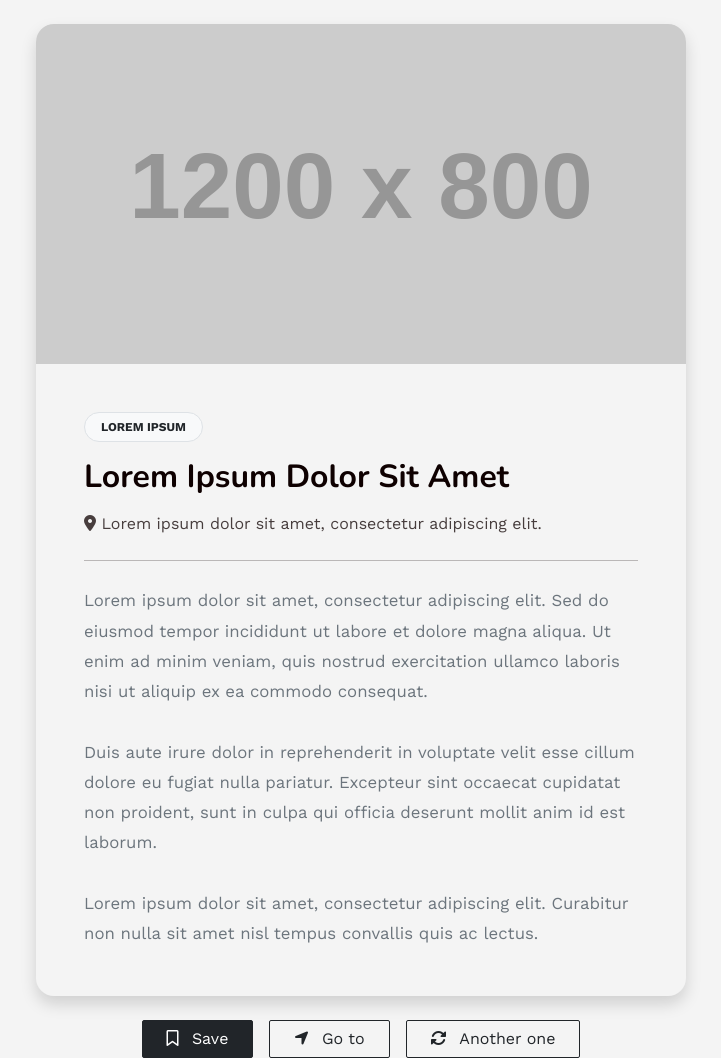
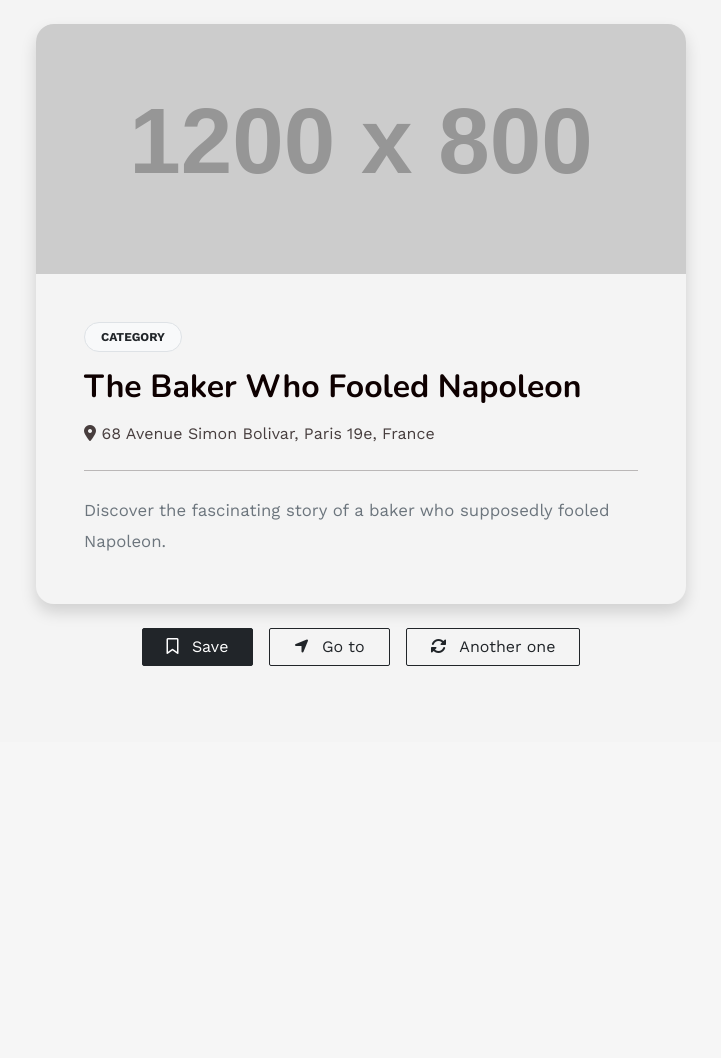
Before and after one commit to emmavalor/wrongpath, a Rails app: page /favs/1 in a window 1280 px wide. Shown: the part 58-1116 px from the top of the page, without its empty margins (279-1000 px from the left). After the commit the page ends 724 px from the top, so only its background shows below. Run offline with Rails 7, Linux system fonts and the light colour scheme; the visitor is signed in with stand-in values (Sample User, id 1); grey boxes labelled with a size stand in for pictures from a placeholder-image service; style sheets or scripts are compiled from the project's sources; some libraries are stand-ins or nearby versions.

Commit message:
Make gem card dynamic

```diff
--- a/app/controllers/favs_controller.rb
+++ b/app/controllers/favs_controller.rb
@@ -5,8 +5,14 @@ class FavsController < ApplicationController
   def create
   end
 
-  def show
-  end
+def show
+  @gem = {
+    title: "The Baker Who Fooled Napoleon",
+    address: "68 Avenue Simon Bolivar, Paris 19e, France",
+    image_url: "https://placehold.co/1200x800?text=Test+Gem",
+    description: "Discover the fascinating story of a baker who supposedly fooled Napoleon."
+  }
+end
 
   def destroy
   end
--- a/app/views/shared/_gem_card.html.erb
+++ b/app/views/shared/_gem_card.html.erb
@@ -1,50 +1,32 @@
-
 <div class="card mx-auto border-0 shadow"
      style="max-width: 650px; border-radius: 18px; overflow: hidden;">
 
   <img
-    src="https://placehold.co/1200x800?text=Lorem+Ipsum"
+    src="<%= @gem[:image_url] %>"
     class="card-img-top"
-    alt="Lorem Ipsum"
-    style="height: 340px; object-fit: cover;">
+    alt="<%= @gem[:title] %>"
+    style="height: 250px; object-fit: cover;">
 
   <div class="card-body p-4 p-md-5">
 
     <span class="badge rounded-pill bg-light text-dark border mb-3 px-3 py-2">
-      LOREM IPSUM
+      CATEGORY
     </span>
 
     <h2 class="fw-bold mb-3" style="font-size: 2rem; line-height: 1.2;">
-      Lorem Ipsum Dolor Sit Amet
+      <%= @gem[:title] %>
     </h2>
 
     <p class="text-muted mb-4">
       <i class="fa-solid fa-location-dot"></i>
-      Lorem ipsum dolor sit amet, consectetur adipiscing elit.
+      <%= @gem[:address] %>
     </p>
 
     <hr class="mb-4">
 
     <p class="card-text text-secondary"
        style="font-size: 1.05rem; line-height: 1.8;">
-
-      Lorem ipsum dolor sit amet, consectetur adipiscing elit.
-      Sed do eiusmod tempor incididunt ut labore et dolore magna aliqua.
-      Ut enim ad minim veniam, quis nostrud exercitation ullamco
-      laboris nisi ut aliquip ex ea commodo consequat.
-
-      <br><br>
-
-      Duis aute irure dolor in reprehenderit in voluptate velit esse
-      cillum dolore eu fugiat nulla pariatur. Excepteur sint occaecat
-      cupidatat non proident, sunt in culpa qui officia deserunt
-      mollit anim id est laborum.
-
-      <br><br>
-
-      Lorem ipsum dolor sit amet, consectetur adipiscing elit.
-      Curabitur non nulla sit amet nisl tempus convallis quis ac lectus.
-
+      <%= @gem[:description] %>
     </p>
 
   </div>
```
